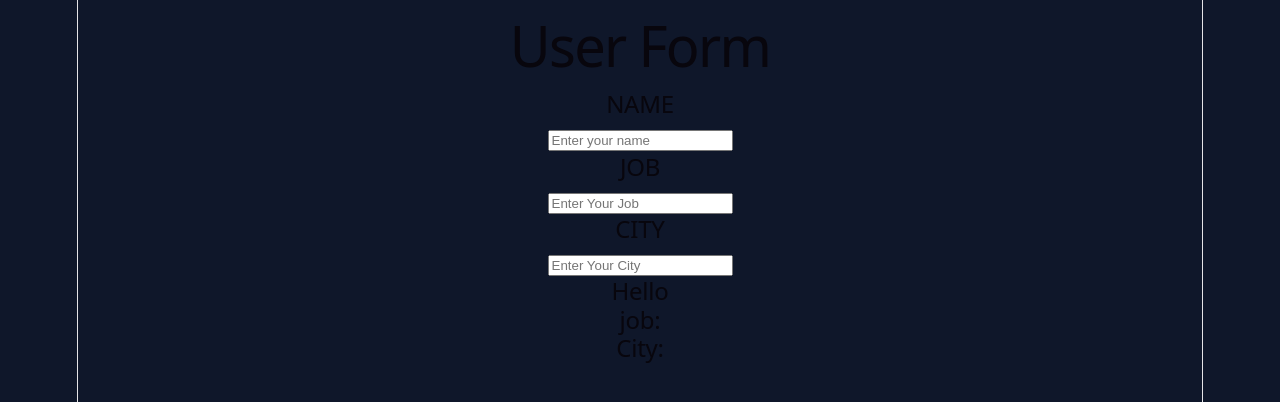
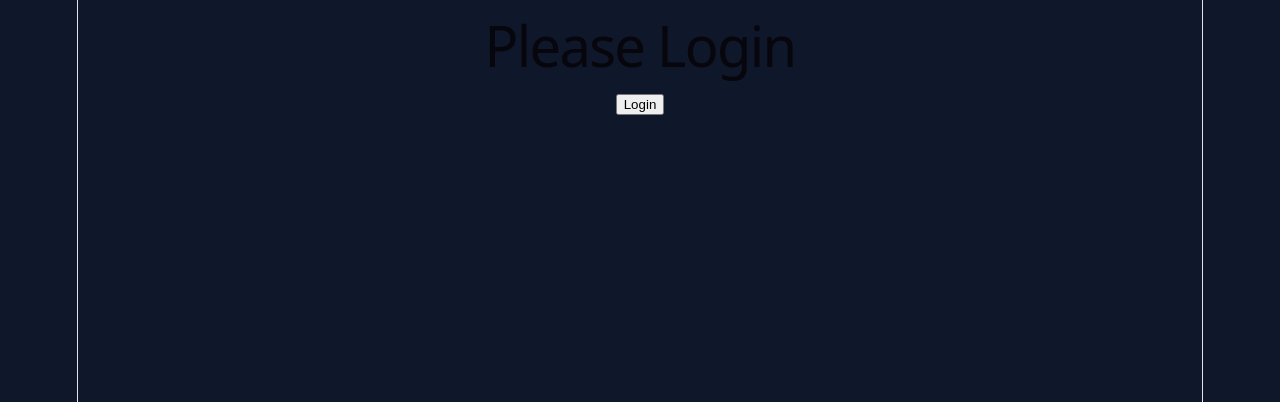
Before and after one commit to nizamudheentsae/react-learning, a React (Vite) app: page / in a window 1280 px wide. Shown: the top 402 px of the page. Built offline with nearby package versions, Linux system fonts and the light colour scheme.

Commit message:
Day 37 - React Conditional Rendering

```diff
--- a/src/App.jsx
+++ b/src/App.jsx
@@ -1,5 +1,5 @@
 import "./App.css";
-import NameForm from "./NameForm";
+import LoginStatus from "./LoginStatus";
 
 
 function App() {
@@ -7,7 +7,7 @@ function App() {
     <div>
 
 
-      <NameForm/>
+      <LoginStatus/>
     </div>
   );
 }
--- /dev/null
+++ b/src/LoginStatus.jsx
@@ -0,0 +1,17 @@
+import { useState } from "react";
+
+function LoginStatus() {
+  const [isLoggedIn, setIsLoggedIn] = useState(false);
+
+  return (
+    <div>
+      <h1>{isLoggedIn ? "Welcome Nizam" : "Please Login"}</h1>
+
+      <button onClick={() => setIsLoggedIn(!isLoggedIn)}>
+        {isLoggedIn ? "Logout" : "Login"}
+      </button>
+    </div>
+  );
+}
+
+export default LoginStatus;
```
